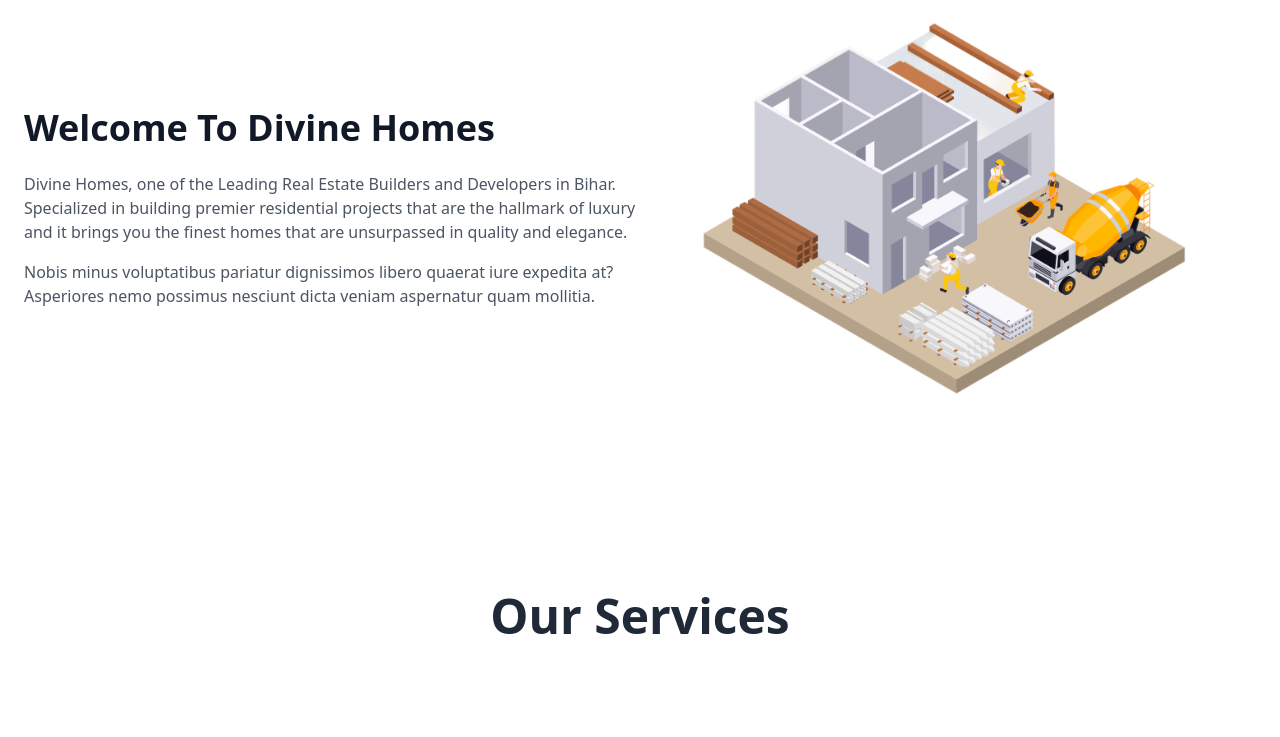
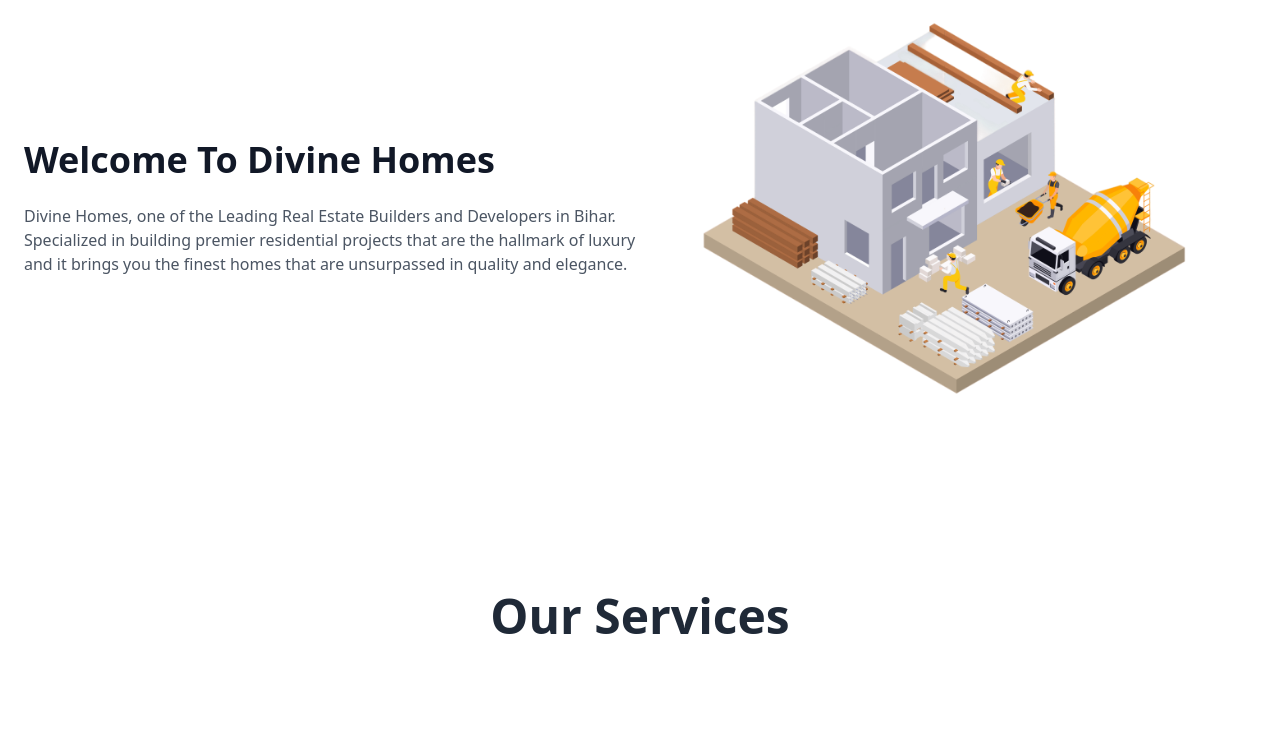
Before and after one commit to habibmy/divine-home, a website: page index.html in a window 1280 px wide. Shown: the part 941-1678 px from the top of the page. Drawn offline with Linux system fonts and the light colour scheme.

Commit message:
removed placeholder text

```diff
--- a/index.html
+++ b/index.html
@@ -51,11 +51,6 @@
               Developers in Bihar. Specialized in building premier residential
               projects that are the hallmark of luxury and it brings you the
               finest homes that are unsurpassed in quality and elegance.
-            </p>
-            <p class="mt-4 text-gray-600">
-              Nobis minus voluptatibus pariatur dignissimos libero quaerat iure
-              expedita at? Asperiores nemo possimus nesciunt dicta veniam
-              aspernatur quam mollitia.
             </p>
           </div>
           <div class="md:5/12 lg:w-5/12">
```
